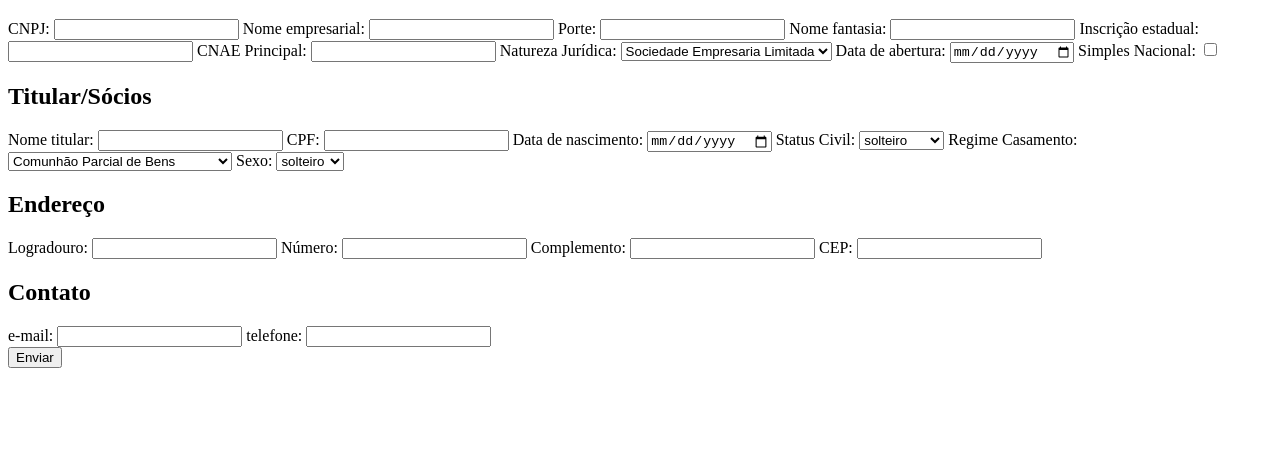
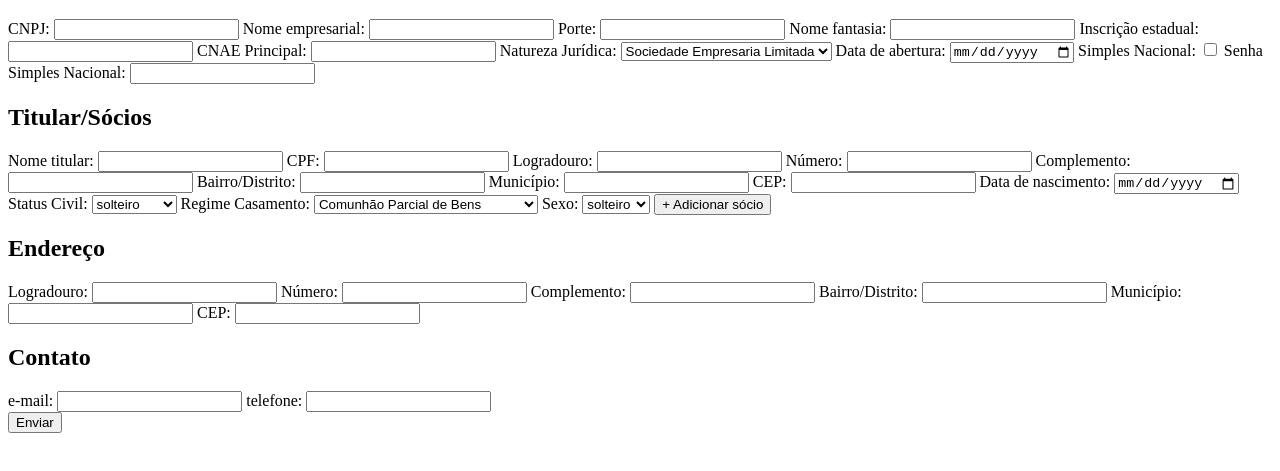
Before and after one commit to marcosliarte/accounting-storage-system, a website: page public/html/formRegistration.html in a window 1280 px wide. Shown: the part 123-594 px from the top of the page. Drawn offline with Linux system fonts and the light colour scheme.

Commit message:
HTML form

```diff
--- a/public/html/formRegistration.html
+++ b/public/html/formRegistration.html
@@ -27,7 +27,7 @@
             <label for="CNAE">CNAE Principal:</label>
             <input type="text" id="CNAE" required>
             <label for="Natureza juridica">Natureza Jurídica:</label>
-            <select>
+            <select required>
                 <option value="sociedade">Sociedade Empresaria Limitada</option>
                 <option value="individual">Empresário Individual</option>
                 <option value="outros">Outras</option>
@@ -36,6 +36,8 @@
             <input type="date" id="dataAbertura" required>
             <label for="simplesNacional">Simples Nacional:</label>
             <input type="checkbox" id="simples_nacional" required>
+            <label for="senha simples">Senha Simples Nacional:</label>
+            <input type="text" id="senhaSimples" required>
         </div>
         <div class="titular">
             <h2>Titular/Sócios</h2>
@@ -43,6 +45,18 @@
             <input type="text" id="nomeTitular" required>
             <label for="CPF">CPF:</label>
             <input type="text" id="CPF" required>
+            <label for="logradouro">Logradouro:</label>
+            <input type="text" id="logradouro" required>
+            <label for="numero">Número:</label>
+            <input type="number" id="numero" required>
+            <label for="complemento">Complemento:</label>
+            <input type="text" id="complemento">
+            <label for="bairro">Bairro/Distrito:</label>
+            <input type="text" id="bairro" required>
+            <label for="municipio">Município:</label>
+            <input type="text" id="municipio" required>
+            <label for="CEP">CEP:</label>
+            <input type="number" id="CEP" required>
             <label for="data nascimento">Data de nascimento:</label>
             <input type="date" id="dataNascimento" required>
             <label for="status civil">Status Civil:</label>
@@ -64,15 +78,20 @@
                 <option value="masculino">solteiro</option>
                 <option value="feminino">Casado</option>
             </select>
+            <button class="buttonAddPartner">+ Adicionar sócio</button>
         </div>
         <h2>Endereço</h2>
         <div class="endereco_empresa">
             <label for="logradouro">Logradouro:</label>
             <input type="text" id="logradouro" required>
             <label for="numero">Número:</label>
-            <input type="number" id="numero">
+            <input type="number" id="numero" required>
             <label for="complemento">Complemento:</label>
             <input type="text" id="complemento">
+            <label for="bairro">Bairro/Distrito:</label>
+            <input type="text" id="bairro">
+            <label for="municipio">Município:</label>
+            <input type="text" id="municipio">
             <label for="CEP">CEP:</label>
             <input type="number" id="CEP" required>
         </div>
```
Also changed, not shown: 1 other file.
